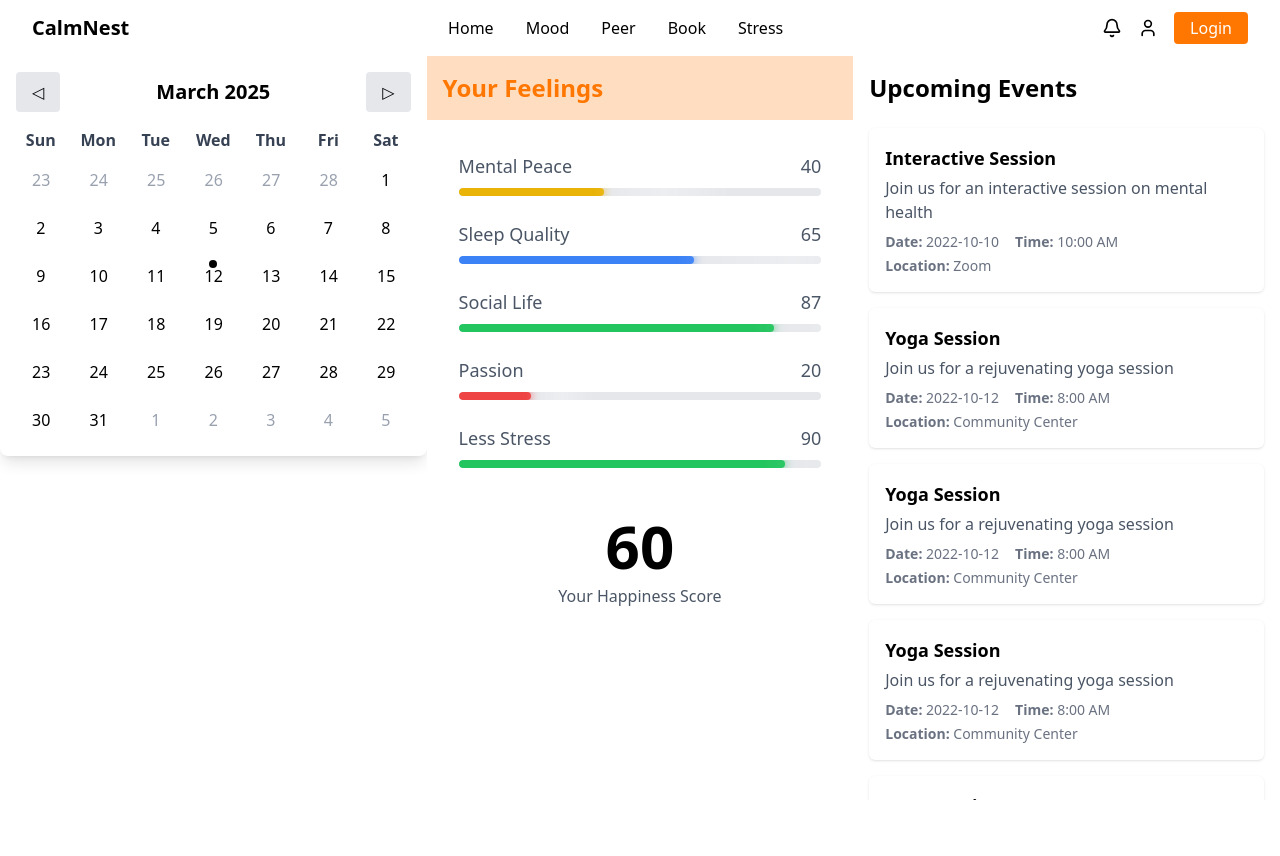
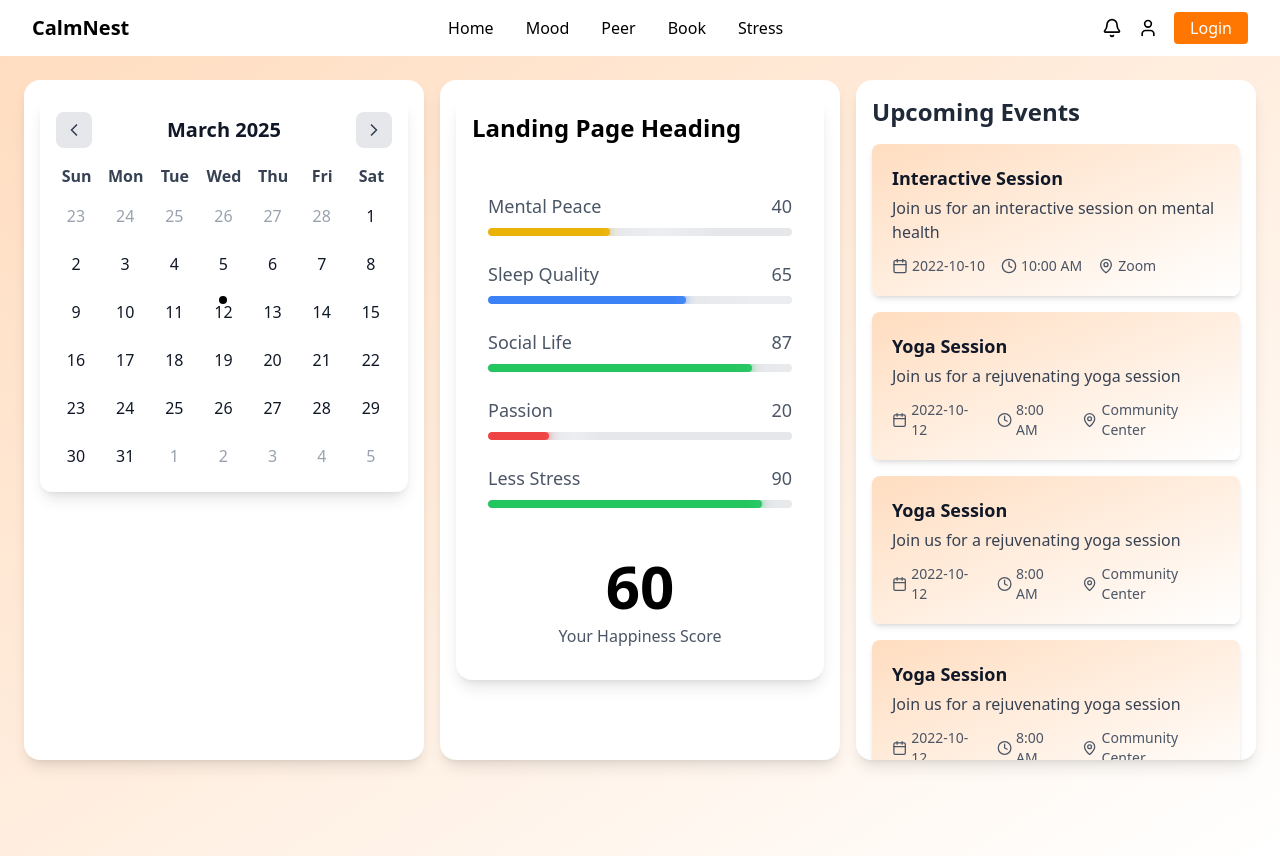
Before and after one commit to NSuryansh/Built_it, a React (Vite) app in the folder frontend/: page /dashboard in a window 1280 px wide. Before the commit the page ends 800 px from the top, so only its background shows below. Built offline with nearby package versions, Linux system fonts and the light colour scheme.

Commit message:
landing page styling

```diff
--- a/frontend/package.json
+++ b/frontend/package.json
@@ -10,6 +10,7 @@
     "preview": "vite preview"
   },
   "dependencies": {
+    "@heroicons/react": "^1.0.6",
     "@tailwindcss/postcss": "^4.0.13",
     "@tailwindcss/vite": "^4.0.13",
     "axios": "^1.8.3",
--- a/frontend/src/components/Calender.jsx
+++ b/frontend/src/components/Calender.jsx
@@ -1,17 +1,15 @@
 import React, { useState } from "react";
-import {format, startOfMonth, endOfMonth, startOfWeek, endOfWeek, addDays, isSameMonth, isSameDay,} from "date-fns";
+import { format, startOfMonth, endOfMonth, startOfWeek, endOfWeek, addDays, isSameMonth, isSameDay } from "date-fns";
+import { ChevronLeft, ChevronRight } from "lucide-react";
 
 const Calendar = ({ onDateSelect }) => {
   const [currentMonth, setCurrentMonth] = useState(new Date());
   const [selectedDate, setSelectedDate] = useState(null);
+
   const startDate = startOfWeek(startOfMonth(currentMonth));
   const endDate = endOfWeek(endOfMonth(currentMonth));
   const days = [];
   let day = startDate;
-
-  const planned = [
-    { date: "2022-10-10", title: "Interactive Session" },
-]
 
   while (day <= endDate) {
     days.push(day);
@@ -20,18 +18,21 @@ const Calendar = ({ onDateSelect }) => {
 
   const todayString = format(new Date(), "yyyy-MM-dd");
 
-  const handlePrevMonth = () => setCurrentMonth(addDays(currentMonth, -30));
-  const handleNextMonth = () => setCurrentMonth(addDays(currentMonth, 30));
-
   return (
-    <div className="max-w-md mx-auto p-4 bg-white rounded-lg shadow-lg">
+    <div className="p-4 bg-white rounded-xl shadow-lg">
       <div className="flex justify-between items-center mb-4">
-        <button onClick={handlePrevMonth} className="px-4 py-2 bg-gray-200 rounded">
-          &#9665;
+        <button
+          onClick={() => setCurrentMonth(addDays(currentMonth, -30))}
+          className="p-2 rounded-lg bg-gray-200 hover:bg-gray-300 transition-all"
+        >
+          <ChevronLeft className="w-5 h-5 text-gray-700" />
         </button>
-        <h2 className="text-xl font-semibold">{format(currentMonth, "MMMM yyyy")}</h2>
-        <button onClick={handleNextMonth} className="px-4 py-2 bg-gray-200 rounded">
-          &#9655;
+        <h2 className="text-xl font-semibold text-gray-900">{format(currentMonth, "MMMM yyyy")}</h2>
+        <button
+          onClick={() => setCurrentMonth(addDays(currentMonth, 30))}
+          className="p-2 rounded-lg bg-gray-200 hover:bg-gray-300 transition-all"
+        >
+          <ChevronRight className="w-5 h-5 text-gray-700" />
         </button>
       </div>
 
@@ -48,14 +49,9 @@ const Calendar = ({ onDateSelect }) => {
           return (
             <button
               key={index}
-              className={`
-                relative px-4 py-2 rounded
-                ${isSameMonth(dayItem, currentMonth) ? "text-black" : "text-gray-400"}
-                ${
-                  isSameDay(dayItem, selectedDate)
-                    ? "bg-blue-500 text-white"
-                    : "hover:bg-gray-200"
-                }
+              className={`relative p-2 rounded-lg w-10 h-10 transition-all
+                ${isSameMonth(dayItem, currentMonth) ? "text-gray-900" : "text-gray-400"}
+                ${isSameDay(dayItem, selectedDate) ? "bg-blue-500 text-white" : "hover:bg-gray-200"}
               `}
               onClick={() => {
                 setSelectedDate(dayItem);
@@ -63,13 +59,7 @@ const Calendar = ({ onDateSelect }) => {
               }}
             >
               {isToday && (
-                <span
-                  className="
-                    absolute top-1 left-1/2
-                    transform -translate-x-1/2
-                    w-2 h-2 bg-black rounded-full
-                  "
-                />
+                <span className="absolute top-1 left-1/2 transform -translate-x-1/2 w-2 h-2 bg-black rounded-full" />
               )}
               {format(dayItem, "d")}
             </button>
--- a/frontend/src/components/EventsDisplay.jsx
+++ b/frontend/src/components/EventsDisplay.jsx
@@ -1,7 +1,7 @@
 import React from "react";
+import { Calendar, Clock, MapPin } from "lucide-react";
 
 const EventsDisplay = () => {
-  // Sample events array
   const events = [
     {
       name: "Interactive Session",
@@ -41,32 +41,30 @@ const EventsDisplay = () => {
   ];
 
   return (
-    <div className="max-w-2xl mx-auto p-4">
-      <h2 className="text-2xl font-bold mb-6">Upcoming Events</h2>
     <div className="space-y-4">
+      <h2 className="text-2xl font-bold text-[var(--events-display-gray-800)]">Upcoming Events</h2>
+
       {events.map((event, index) => (
         <div
           key={index}
-            className="bg-white p-4 rounded-md shadow hover:shadow-lg transition-shadow"
+          className="bg-gradient-to-br from-[var(--mp-custom-peach)] to-[var(--mp-custom-white)] p-5 rounded-lg shadow-md hover:shadow-lg transition-all"
         >
-            <h3 className="text-lg font-semibold">{event.name}</h3>
-            <p className="text-gray-600 mt-1">{event.detail}</p>
+          <h3 className="text-lg font-semibold text-[var(--events-display-gray-900)]">{event.name}</h3>
+          <p className="text-gray-700 mt-1">{event.detail}</p>
 
-            <div className="flex items-center mt-2 space-x-4">
-              <p className="text-sm text-gray-500">
-                <strong>Date:</strong> {event.date}
+          <div className="flex items-center mt-3 space-x-4 text-[var(--events-display-gray-600)]">
+            <p className="flex items-center text-sm">
+              <Calendar className="w-4 h-4 mr-1" /> {event.date}
             </p>
-              <p className="text-sm text-gray-500">
-                <strong>Time:</strong> {event.time}
+            <p className="flex items-center text-sm">
+              <Clock className="w-4 h-4 mr-1" /> {event.time}
+            </p>
+            <p className="flex items-center text-sm">
+              <MapPin className="w-4 h-4 mr-1" /> {event.location}
             </p>
           </div>
-
-            <p className="text-sm text-gray-500 mt-1">
-              <strong>Location:</strong> {event.location}
-            </p>
         </div>
       ))}
-      </div>
     </div>
   );
 };
--- a/frontend/src/components/ProgressPage.jsx
+++ b/frontend/src/components/ProgressPage.jsx
@@ -1,7 +1,7 @@
 import React, { useState, useEffect } from "react";
 import ProgressBar from "./ProgressBar";
 
-const ProgressPage = () => {
+const ProgressPage = ({ isLandingPage }) => {
   const [scores, setScores] = useState({
     mentalPeace: 0,
     sleepQuality: 0,
@@ -10,9 +10,7 @@ const ProgressPage = () => {
     lessStress: 0,
   });
 
-  // Simulating backend data
   useEffect(() => {
-    // In a real app, this would be an API call
     const mockBackendData = {
       mentalPeace: 40,
       sleepQuality: 65,
@@ -21,7 +19,6 @@ const ProgressPage = () => {
       lessStress: 90,
     };
 
-    // Animate the progress bars
     const timeout = setTimeout(() => {
       setScores(mockBackendData);
     }, 500);
@@ -35,12 +32,13 @@ const ProgressPage = () => {
   };
 
   return (
-    <div className="bg-[var(--mp-custom-white)]">
-      <div className="p-4 bg-[var(--mp-custom-peach)]">
-        <h2 className="text-2xl font-bold text-[var(--mp-heading-text)]">
-          Your Feelings
+    <div className="bg-[var(--mp-custom-white)] max-h-[80vh] rounded-2xl shadow-lg">
+      <div className={isLandingPage ? "p-4 bg-[var(--custom-white)]" : "p-4 bg-[var(--mp-custom-peach)]"}>
+        <h2 className={isLandingPage ? "text-2xl font-bold text-[var(--custom-black)]" : "text-2xl font-bold text-[var(--mp-heading-text)]"}>
+          {isLandingPage ? "Landing Page Heading" : "Your Feelings"}
         </h2>
       </div>
+
       <div className="p-8">
         <div className="max-w-2xl">
           <ProgressBar label="Mental Peace" value={scores.mentalPeace} />
--- a/frontend/src/index.css
+++ b/frontend/src/index.css
@@ -38,6 +38,14 @@
   --peer-custom-orange-100: #ffe0b2;
   --peer-custom-orange-500: #ff9800;
   --peer-custom-pink-500: #f6339a;
+
+  /* Events Display Page Colors*/
+  --events-display-gray-900: #101828;
+  --events-display-gray-600: var(--custom-gray-600);
+  --events-display-gray-800: var(--custom-gray-800);
+
+  /* Calender Page Colors */
+
 }
 
 @keyframes shimmer {
--- a/frontend/src/pages/Landing_user.jsx
+++ b/frontend/src/pages/Landing_user.jsx
@@ -1,15 +1,24 @@
 import React from "react";
+import Calendar from "../components/Calender";
 import ProgressPage from "../components/ProgressPage";
-import Calender from "../components/Calender";
 import EventsDisplay from "../components/EventsDisplay";
-import ProgressBar from "../components/ProgressBar";
 
-export default function Landing_user() {
-    return (
-        <div className="flex overflow-hidden">
-            <div className="h-screen min-w-[33.33vw]"><Calender/></div>
-            <div className="h-screen min-w-[33.33vw]"><ProgressPage/></div>
-            <div className="h-screen min-w-[33.33vw] overflow-y-auto"><EventsDisplay/></div>
-        </div>
-    )
+const Landing_user = () => {
+  return (
+    <div className="flex flex-col md:flex-row gap-4 p-6 bg-gradient-to-br from-[var(--mp-custom-peach)] to-[var(--mp-custom-white)] min-h-screen">
+      <div className="h-[85vh] w-full md:w-1/3 bg-[var(--custom-white)] rounded-2xl shadow-lg p-4">
+        <Calendar />
+      </div>
+
+      <div className="h-[85vh] w-full md:w-1/3 bg-[var(--custom-white)] rounded-2xl shadow-lg p-4">
+        <ProgressPage isLandingPage={true} />
+      </div>
+
+      <div className="h-[85vh] w-full md:w-1/3 bg-[var(--custom-white)] rounded-2xl shadow-lg p-4 overflow-y-auto">
+        <EventsDisplay />
+      </div>
+    </div>
+  );
 }
+
+export default Landing_user;
--- a/frontend/src/pages/Signup.jsx
+++ b/frontend/src/pages/Signup.jsx
@@ -15,6 +15,11 @@ const SignUp = () => {
 
   const handleSubmit = async (e) => {
     e.preventDefault();
+
+    if (password !== confirmPassword) {
+      setError("Passwords do not match");
+      alert(error);
+    } else {
       try {
         const response = await fetch("http://localhost:3000/signup", {
           method: "POST",
@@ -30,15 +35,18 @@ const SignUp = () => {
           }),
         });
         const data = await response.json();
-      if (data.status === 201) {
+        console.log(data)
+        if (data["message"] === "User added") {
           alert(data.message);
           navigate("/login");
         } else {
           setError(data.message);
+          alert(error);
         }
       } catch (error) {
         setError(error);
         console.log(error);
+      }
     }
   }
   return (
```
Also changed, not shown: 1 other file (tests, documents, lock files or other folders). Lines whose indentation alone changed are shown as unchanged.
